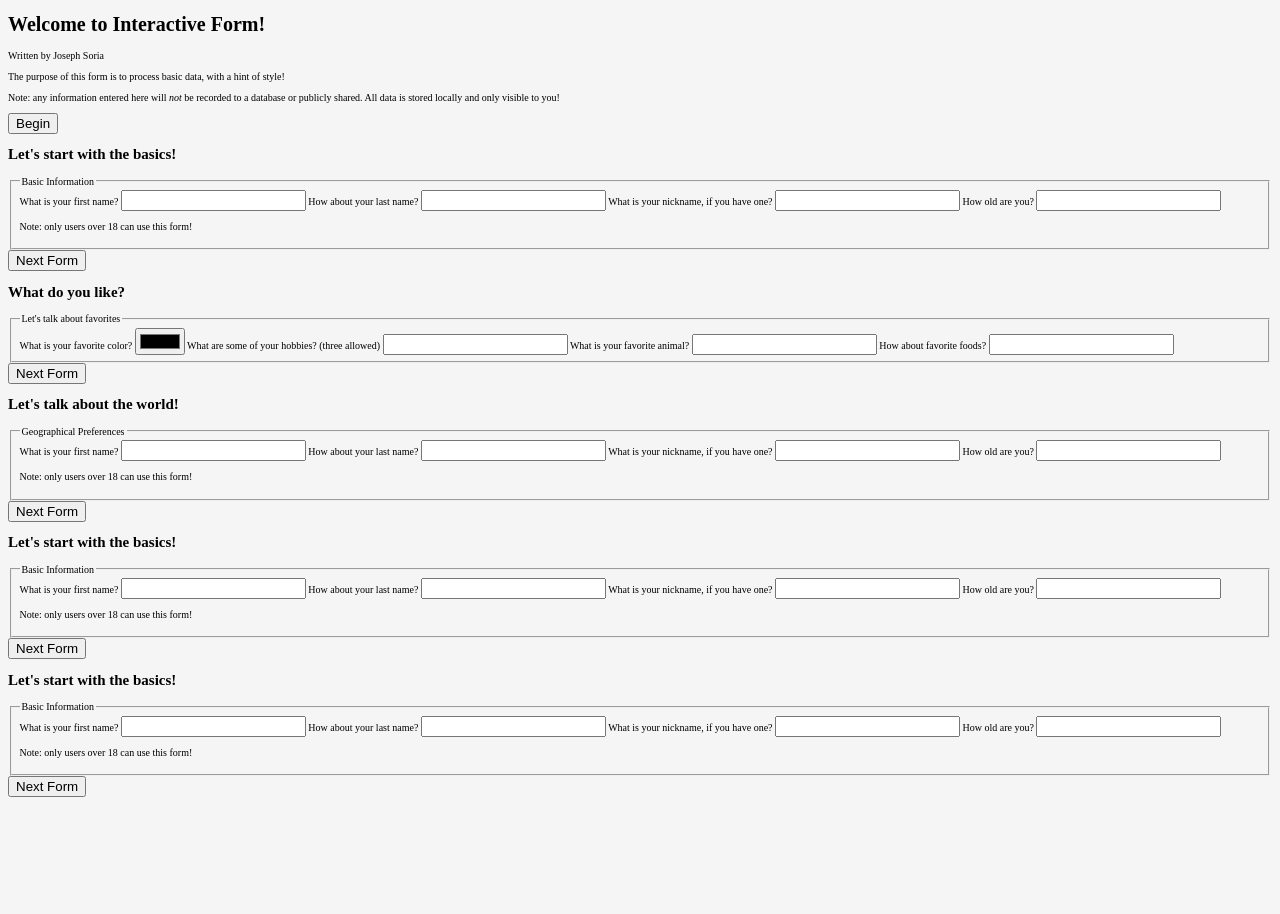
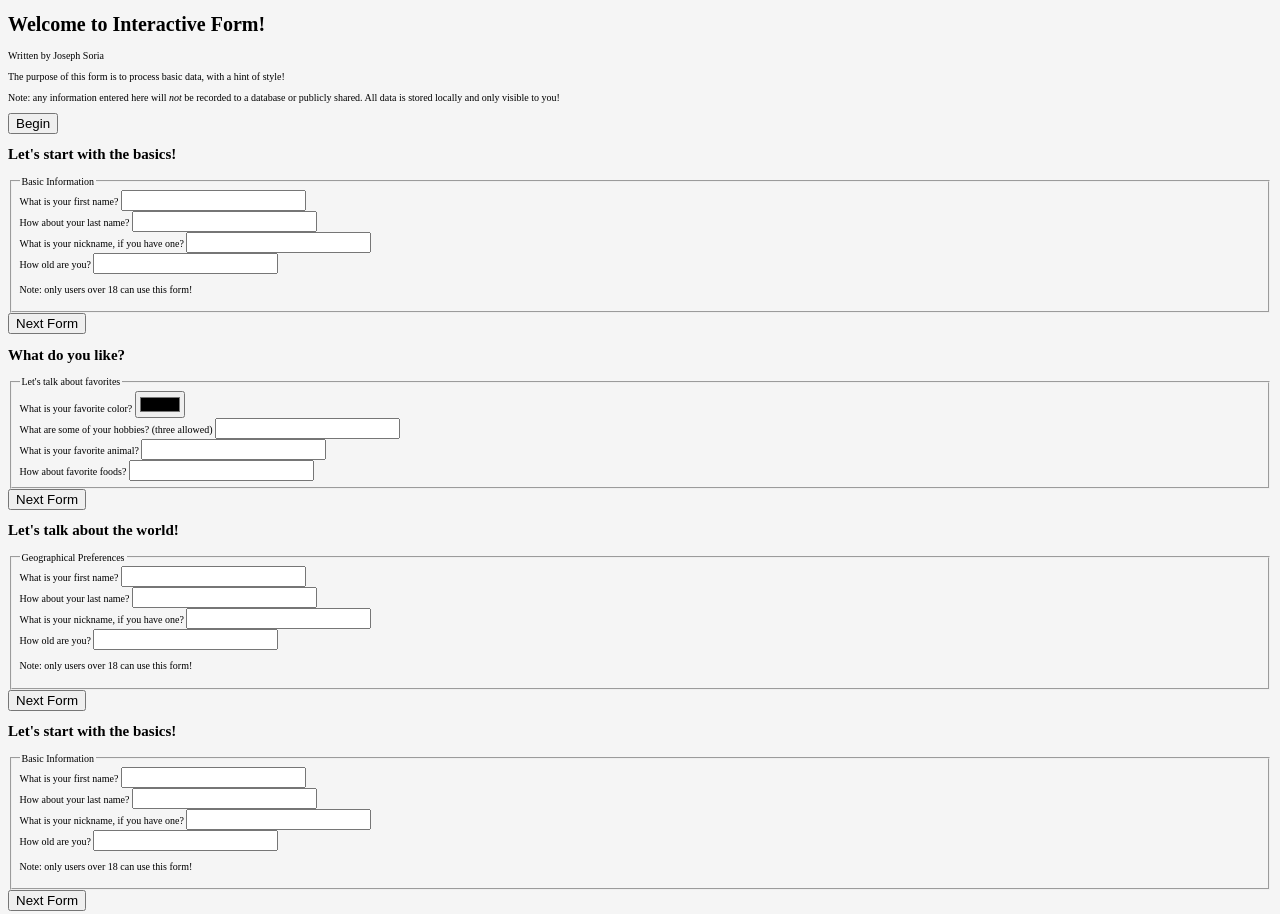
Before and after one commit to Joeseff6/Interactive-Form, a website: page src/html/index.html in a window 1280 px wide. Shown: the top 914 px of the page. Before the commit the page ends 813 px from the top, so only its background shows below. Drawn offline with Linux system fonts and the light colour scheme.

Commit message:
Made labels display: block

```diff
--- a/src/styles/scss/styles.scss
+++ b/src/styles/scss/styles.scss
@@ -25,3 +25,7 @@ header.active, section.active {
 #form2 {
   transition: background-color 1s;
 }
+
+label {
+  display: block;
+}
```
Also changed, not shown: src/styles/css/styles.css, 1 other file.
